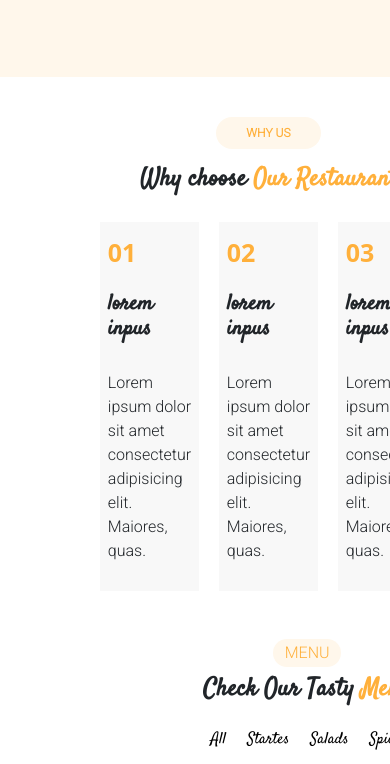
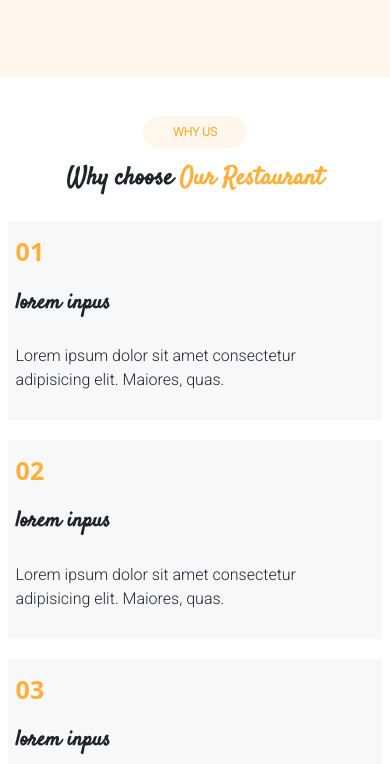
Before and after one commit to Hamza-Abouelwahab/hamza_abouelwahab_Final_Projeft_HTML_CSS, a website: page index.html in a window 390 px wide. Shown: the part 1625-2389 px from the top of the page. Drawn offline with nearby package versions, Linux system fonts and the light colour scheme; a web font is replaced by a local one.

Commit message:
add : add responsive tablet and mobile of section our restaurant

```diff
--- a/index.html
+++ b/index.html
@@ -207,7 +207,7 @@
     <section class="our-restaurant ps-10 pe-10 pt-4 pb-4">
         <div><p class="badge bg-lightorange text-orange text-uppercase pt-1 pb-1 ps-3 pe-3 rounded-5">why us</p></div>
         <div class="pb-2"><h2>Why choose <span class="text-orange">Our Restaurant</span></h2></div>
-        <div class="d-flex gap-2 ">
+        <div class="contant d-flex gap-2 ">
             <div class="box d-flex flex-column gap-2 bg-box">
                 <span>01</span>
                 <h4>lorem inpus</h4>
--- a/src/sass/modules/home/_main.scss
+++ b/src/sass/modules/home/_main.scss
@@ -282,6 +282,13 @@
     .secound-section{
         flex-direction: column !important;
     }
+    // ! our-restaurant
+    .our-restaurant{
+        .contant{
+            flex-direction: column;
+            gap: 8vw;
+        }
+    }
 }
 @media  (max-width:480px){
         // ! section about
@@ -289,4 +296,14 @@
         flex-direction: column !important;
         padding-inline: 2vw !important;
     }
+        // ! our-restaurant
+    .our-restaurant{
+        padding: 10vw 0vw 0vw 0 !important;
+        .contant{
+            flex-direction: column;
+            gap: 8vw;
+            padding: 0 2vw 0 2vw;
+
+        }
 }
+}
```
Also changed, not shown: public/css/app.css, 1 other file.
